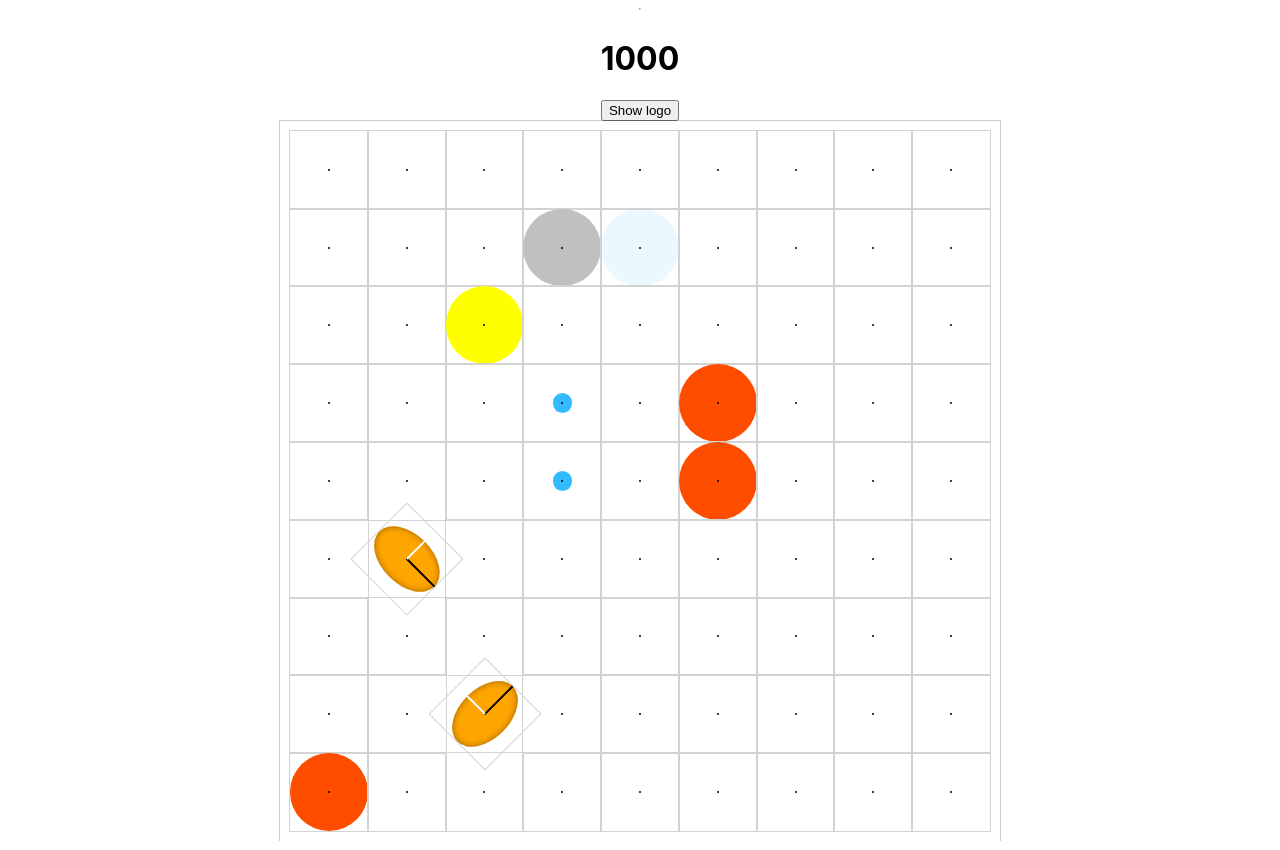
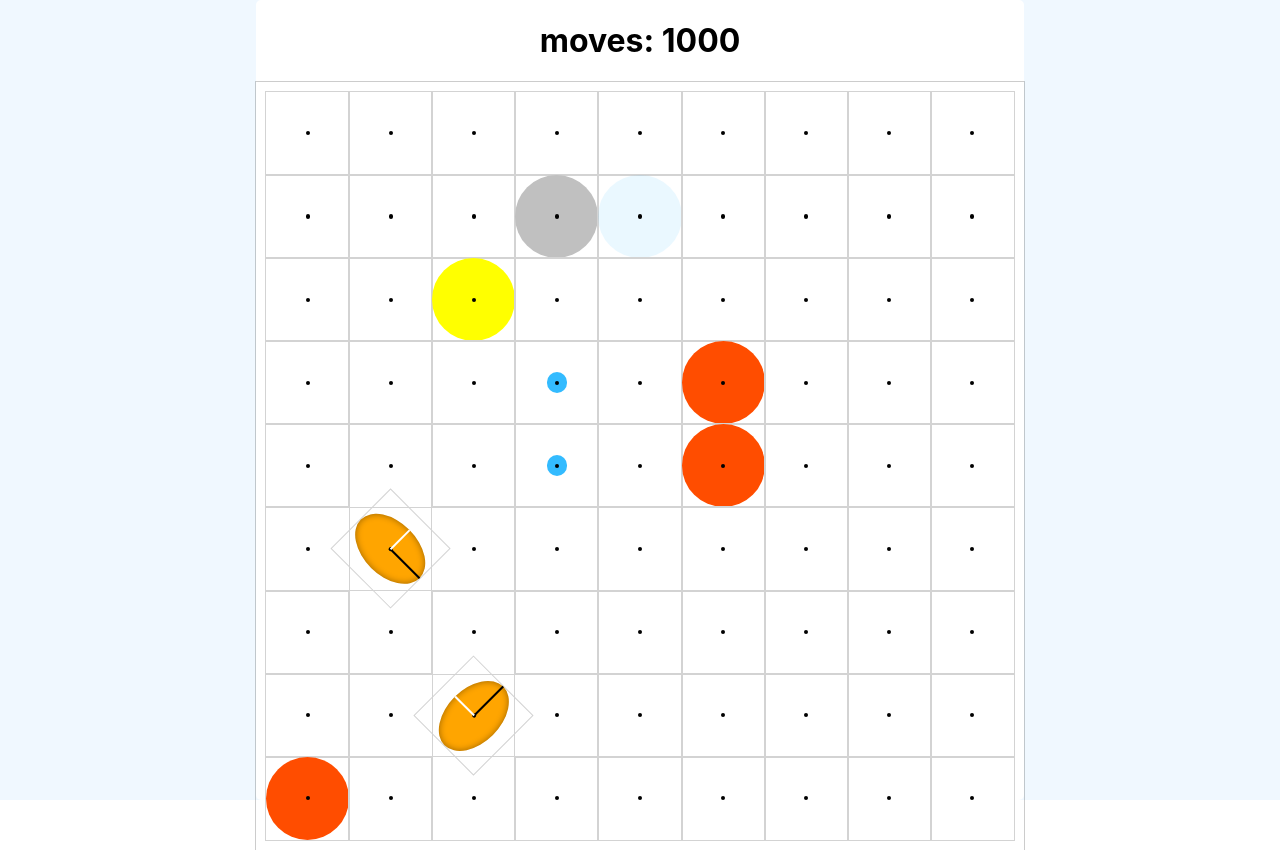
Before and after one commit to FaridSakhyzad/ig, a React (Create React App) app: page / in a window 1280 px wide. Built offline with nearby package versions, Linux system fonts and the light colour scheme.

Commit message:
Scalable Units + Projectiles | WIP

```diff
--- a/src/App.js
+++ b/src/App.js
@@ -1,4 +1,4 @@
-import React, { useState } from 'react';
+import React, { useEffect, useState } from 'react';
 import { Provider } from 'react-redux';
 import store from './redux/store';
 
@@ -20,23 +20,38 @@ function App() {
     setCurrentScreen('settings');
   }
 
+  const setScreenSizeCssProperty = () => {
+    const { width } = document.getElementById('screen').getBoundingClientRect();
+    document.documentElement.style.setProperty('--screen-width', `${width}`);
+  }
+
+  useEffect(() => {
+    setScreenSizeCssProperty();
+
+    window.addEventListener('resize', setScreenSizeCssProperty)
+
+    return () => {
+      window.removeEventListener('resize', setScreenSizeCssProperty);
+    }
+  });
+
   return (
     <Provider store={store}>
       <div className="app">
         {currentScreen === 'playground' && (
-          <div className="screen">
+          <div className="screen" id="screen">
             <Playground />
           </div>
         )}
         {currentScreen === 'menu' && (
-          <div className="screen">
+          <div className="screen" id="screen">
             <h2>Menu</h2>
             <button onClick={handleStartClick}>Start</button>
             <button onClick={handleSettingsClick}>Settings</button>
           </div>
         )}
         {currentScreen === 'settings' && (
-          <div className="screen">
+          <div className="screen" id="screen">
             <h2>Settings</h2>
           </div>
         )}
--- a/src/App.scss
+++ b/src/App.scss
@@ -4,7 +4,9 @@
   display: flex;
   align-content: center;
   align-items: center;
+  justify-content: center;
   flex-direction: column;
+  background-color: aliceblue;
   //overflow: hidden;
 }
 
@@ -12,9 +14,11 @@
   position: absolute;
   width: 100vw;
   height: 100vh;
-  max-width: 720px;
+  max-width: 768px;
+  max-height: 1280px;
   background-color: #ffffff;
   display: flex;
   flex-direction: column;
   align-items: center;
+  border-radius: 5px;
 }
--- a/src/components/Playground/Playground.jsx
+++ b/src/components/Playground/Playground.jsx
@@ -319,11 +319,7 @@ const Playground = () => {
 
   return (
     <>
-    {showLogo && (
-      <hr />
-    )}
-    <h1>{moves}</h1>
-    <button onClick={handleToggleLogo}>Show logo</button>
+      <h1>moves: {moves}</h1>
       <div className="field" id="field">
         <div className="projectileLayer">
           {projectiles && projectiles.map((projectileProps) => (
--- a/src/components/Projectile/Projectile.jsx
+++ b/src/components/Projectile/Projectile.jsx
@@ -25,9 +25,14 @@ const Projectile = (props) => {
 
   const computedStyle = getComputedStyle(document.documentElement);
 
-  const unitRadius = parseInt(computedStyle.getPropertyValue('--unit-hitBox--radius'), 10);
-  const projectileWidth = parseInt(computedStyle.getPropertyValue('--projectile-hitBox--width'), 10);
-  const projectileHeight = parseInt(computedStyle.getPropertyValue('--projectile-hitBox--height'), 10);
+  const unitRadiusPropValue = computedStyle.getPropertyValue('--unit-hitBox--radius').replace(/calc|px/ig, '');
+
+  const projectileWidthPropValue = computedStyle.getPropertyValue('--projectile-hitBox--width').replace(/calc|px/ig, '');
+  const projectileHeightPropValue = computedStyle.getPropertyValue('--projectile-hitBox--height').replace(/calc|px/ig, '');
+
+  const unitRadius = parseInt(eval(unitRadiusPropValue), 10);
+  const projectileWidth = parseInt(eval(projectileWidthPropValue), 10);
+  const projectileHeight = parseInt(eval(projectileHeightPropValue), 10);
 
   let impactedUnitId = null;
 
--- a/src/components/Projectile/Projectile.scss
+++ b/src/components/Projectile/Projectile.scss
@@ -1,9 +1,12 @@
 :root {
-  --projectile-hitBox--width: 1px;
-  --projectile-hitBox--height: 1px;
+  --base-screen-width: 375px;
+  --base-width-unit: calc(1 / 375);
 
-  --projectile-image--width: 4px;
-  --projectile-image--height: 4px;
+  --projectile-hitBox--width: calc(var(--screen-width) * var(--base-width-unit) * 1px);
+  --projectile-hitBox--height: calc(var(--screen-width) * var(--base-width-unit) * 1px);
+
+  --projectile-image--width: calc(var(--screen-width) * var(--base-width-unit) * 4px);
+  --projectile-image--height: calc(var(--screen-width) * var(--base-width-unit) * 4px);
 
   --projectile-explosion--radius: 5px;
   --projectile-explosion--duration: 0.3s;
@@ -23,18 +26,24 @@
 }
 
 .projectile-hitBox {
-  flex: 0 0 var(--projectile-hitBox--width);
-  width: var(--projectile-hitBox--width);
-  height: var(--projectile-hitBox--height);
-  min-height: var(--projectile-hitBox--height);
+  --width: var(--projectile-hitBox--width);
+  --heigh: var(--projectile-hitBox--height);
+
+  flex: 0 0 var(--width);
+  width: var(--width);
+  height: var(--heigh);
+  min-height: var(--heigh);
   background: rgba(71, 51, 255, 0);
 }
 
 .projectile-image {
-  flex: 0 0 var(--projectile-image--width);
-  width: var(--projectile-image--width);
-  height: var(--projectile-image--height);
-  min-height: var(--projectile-image--height);
+  --width: var(--projectile-image--width);
+  --height: var(--projectile-image--height);
+
+  flex: 0 0 var(--width);
+  width: var(--width);
+  height: var(--height);
+  min-height: var(--height);
   background: #4733ff;
   opacity: 1;
   position: absolute;
@@ -42,7 +51,7 @@
   top: 0;
   right: 0;
   bottom: 0;
-  margin: auto calc(var(--projectile-image--width) / 2 * -1);
+  margin: auto calc(var(--width) / 2 * -1);
   border-radius: 3px 3px 0 0;
 }
 
--- a/src/components/Unit/Unit.scss
+++ b/src/components/Unit/Unit.scss
@@ -1,6 +1,8 @@
 :root {
-  --unit-width: 32px;
-  --unit-hitBox--radius: 1px;
+  --base-screen-width: 375px;
+  --base-width-unit: calc(1 / 375);
+
+  --unit-hitBox--radius: calc(var(--screen-width) * var(--base-width-unit) * 1px);
 }
 
 .unit {
@@ -37,6 +39,8 @@
 }
 
 .unit-hitBox {
+  --width: calc(var(--unit-hitBox--radius) * 2);
+  --height: calc(var(--unit-hitBox--radius) * 2);
   position: absolute;
   left: 0;
   top: 0;
@@ -44,8 +48,8 @@
   bottom: 0;
   margin: auto;
   background: rgba(0, 0, 0, 1);
-  width: calc(var(--unit-hitBox--radius) * 2);
-  height: calc(var(--unit-hitBox--radius) * 2);
+  width: var(--width);
+  height: var(--height);
   border-radius: 50%;
 }
 
```
Also changed, not shown: src/Config/config.js (line endings or trailing spaces).
